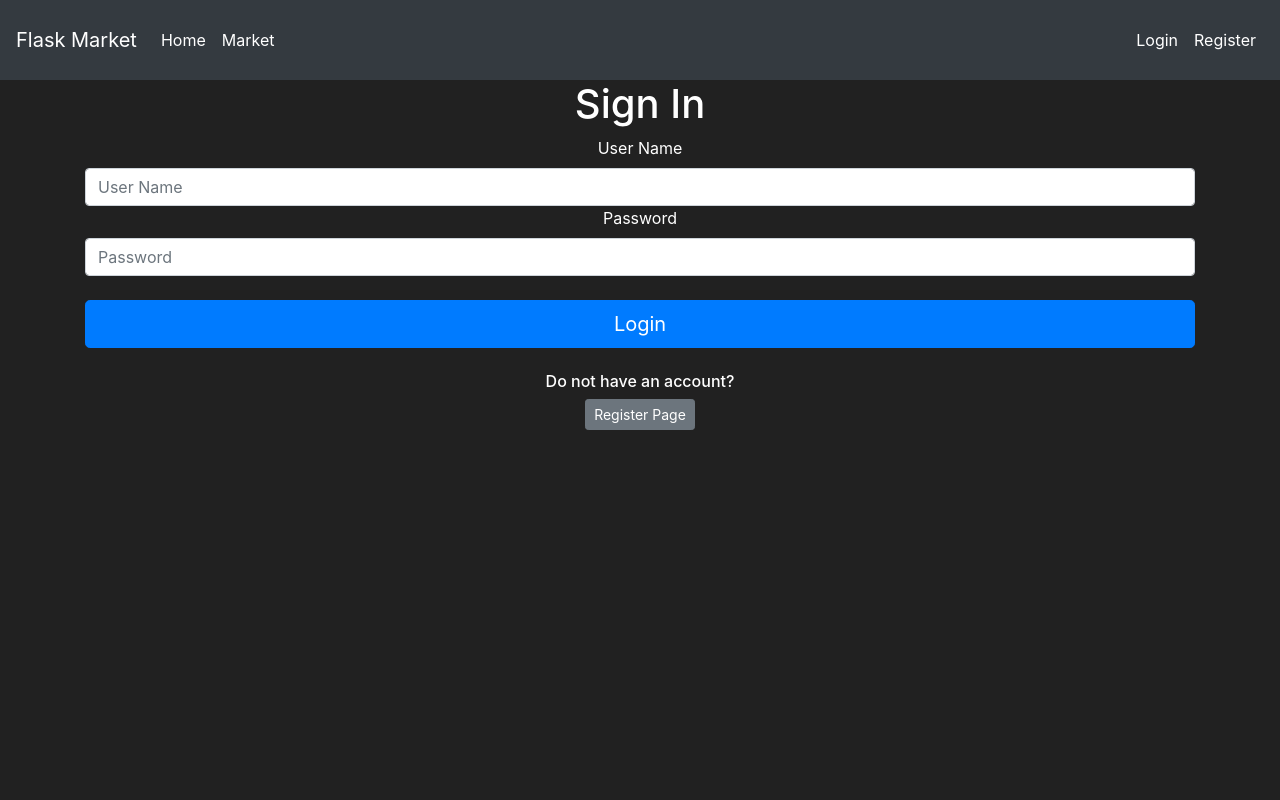
After one commit to JoaoVictorOlve/flask-market, a Flask app: page /login in a window 1280 px wide. The commit adds this page. Run offline with Flask 3, Linux system fonts and the light colour scheme.

Commit message:
adicionando flask market completo

```diff
--- a/market/forms.py
+++ b/market/forms.py
@@ -1,9 +1,33 @@
 from flask_wtf import FlaskForm
 from wtforms import StringField, PasswordField, SubmitField
+from wtforms.validators import Length, EqualTo, DataRequired, ValidationError
+from market.models import User
 
 class RegisterForm(FlaskForm):
-    username = StringField(label='username')
-    email_address = StringField(label='email')
-    password1 = PasswordField(label='password1')
-    password2 = PasswordField(label='password2')
-    submit = SubmitField(label='submit')
+
+    def validate_username(self, username_to_check):
+        user = User.query.filter_by(username=username_to_check.data).first()
+        if user:
+            raise ValidationError('Username already exists!')
+
+    def validate_email_address(self, email_address_to_check):
+        email_address = User.query.filter_by(email_address=email_address_to_check.data).first()
+        if email_address:
+            raise ValidationError('Email already exists!')
+
+    username = StringField(label='User Name:', validators=[Length(min=2, max=30), DataRequired()])
+    email_address = StringField(label='Email:', validators=[DataRequired()])
+    password1 = PasswordField(label='Password:', validators=[Length(min=6), DataRequired()])
+    password2 = PasswordField(label='Confirm Password:', validators=[EqualTo('password1'), DataRequired()])
+    submit = SubmitField(label='Create Account')
+
+class LoginForm(FlaskForm):
+    username = StringField(label='User Name', validators=[DataRequired()])
+    password = StringField(label='Password', validators=[DataRequired()])
+    submit = SubmitField(label='Login')
+
+class PurchaseItemForm(FlaskForm):
+    submit = SubmitField(label='Purchase Item')
+
+class SellItemForm(FlaskForm):
+    submit = SubmitField(label='Sell Item')
--- a/market/routes.py
+++ b/market/routes.py
@@ -1,19 +1,86 @@
 from market import app
-from flask import render_template
-from market.models import Item
-from market.forms import RegisterForm
+from flask import render_template, request, redirect, url_for, flash, get_flashed_messages, request
+from market.models import Item, User
+from market.forms import RegisterForm, LoginForm, PurchaseItemForm, SellItemForm
+from market import db
+from flask_login import login_user, logout_user, login_required, current_user
 
 @app.route('/')
 @app.route('/home')
 def home_page():
     return render_template('home.html')
 
-@app.route('/market')
+@app.route('/market', methods=['GET', 'POST'])
+@login_required
 def market_page():
-    items = Item.query.all()
-    return render_template('market.html', items = items)
+    selling_form = SellItemForm()
+    purchase_form = PurchaseItemForm()
+    if request.method == 'POST':
+        #Purchase Item
+        purchased_item = request.form.get('purchased_item')
+        p_item_object = Item.query.filter_by(name=purchased_item).first()
+        if p_item_object:
+            if current_user.can_purchase(p_item_object):
+                p_item_object.buy(current_user)
+                flash(f"You purchased {p_item_object.name} for {p_item_object.price}$", category='success')
+            else:
+                flash("Sorry, you dont have enough money to purchase this item...", category="info")
+        #Sell Item
+        sold_item = request.form.get('sold_item')
+        s_item_object = Item.query.filter_by(name=sold_item).first()
+        if s_item_object:
+            if current_user.can_sell(s_item_object):
+                s_item_object.sell(current_user)
+                flash(f"You sold {s_item_object.name} for {s_item_object.price}$", category='success')
+            else:
+                flash(f"Something went wrong with selling {s_item_object.name}", category='danger')
 
-@app.route('/register')
+        return redirect(url_for('market_page'))
+
+    if request.method == 'GET':
+        items = Item.query.filter_by(owner=None)
+        owned_items = Item.query.filter_by(owner=current_user.id)
+        return render_template('market.html', items = items, purchase_form=purchase_form, owned_items = owned_items, selling_form = selling_form)
+
+
+@app.route('/register', methods=['GET', 'POST'])
 def register_page():
-    form = RegisterForm
+    form = RegisterForm()
+    if form.validate_on_submit():
+        user_to_create = User(username=form.username.data,
+                              email_address=form.email_address.data,
+                              password=form.password1.data)
+        db.session.add(user_to_create)
+        db.session.commit()
+        login_user(user_to_create)
+        flash(f'Account created! You were logged in as {user_to_create.username}', category='success')
+        return redirect(url_for('market_page'))
+    if form.errors != {}: #If there are not errors from the validations
+        for err_msg in form.errors.values():
+            flash(f'There was an error with creating a user: {err_msg}', category='danger')
+
     return render_template('register.html', form=form)
+
+@app.route('/login', methods=['GET', 'POST'])
+def login_page():
+    form = LoginForm()
+    if form.validate_on_submit():
+        attempted_user = User.query.filter_by(username=form.username.data).first()
+        if attempted_user and attempted_user.check_password_correction(
+            attempted_password=form.password.data
+        ):
+            login_user(attempted_user)
+            flash(f'Logged as {attempted_user.username}', category='success')
+            return redirect(url_for('market_page'))
+        else:
+            flash('Something is wrong! Check the username and password', category='danger')
+
+
+
+    return render_template('login.html', form=form)
+
+@app.route('/logout')
+def logout_page():
+    logout_user()
+    flash('You have been logged out!', category='info')
+    return redirect(url_for('home_page'))
--- a/market/templates/base.html
+++ b/market/templates/base.html
@@ -17,7 +17,7 @@
     <header>
         <!-- Fixed navbar -->
         <nav class="navbar navbar-expand-md navbar-dark fixed-top bg-dark">
-            <a class="navbar-brand" href="#">Flask Market</a>
+            <a class="navbar-brand" href="{{url_for('home_page')}}">Flask Market</a>
             <button class="navbar-toggler" type="button" data-toggle="collapse" data-target="#navbarCollapse" aria-controls="navbarCollapse" aria-expanded="false" aria-label="Toggle navigation">
             <span class="navbar-toggler-icon"></span>
             </button>
@@ -30,21 +30,57 @@
                 <a class="nav-link" href="{{url_for('market_page')}}">Market</a>
                 </li>
             </ul>
+
+            {% if current_user.is_authenticated %}
+
             <ul class="navbar-nav mr-right">
-            <li class="nav-item active">
-                <a class="nav-link" href="#">Login</a>
-            </li>
-            <li class="nav-item active">
-                <a class="nav-link" href="{{url_for('register_page')}}">Register</a>
-            </li>
+              <li class="nav-item">
+                <a class="nav-link" style="color:lawngreen; font-weight:bold">
+                  <i class="fas fa-coins">💵</i>
+                  {{ current_user.prettier_budget }}$
+                </a>
+              </li>
+              <li class="nav-item active">
+                <a class="nav-link">Welcome {{ current_user.username }}!</a>
+              </li>
+              <li class="nav-item active">
+                  <a class="nav-link" href="{{ url_for('logout_page') }}">Logout</a>
+              </li>
             </ul>
+
+            {% else %}
+
+            <ul class="navbar-nav mr-right">
+              <li class="nav-item active">
+                  <a class="nav-link" href="{{url_for('login_page')}}">Login</a>
+              </li>
+              <li class="nav-item active">
+                  <a class="nav-link" href="{{url_for('register_page')}}">Register</a>
+              </li>
+              </ul>
+
+            {% endif %}
             </div>
         </nav>
     </header>
 
+    {% with messages = get_flashed_messages(with_categories = true) %}
+      {% if messages %}
+        {% for category, message in messages %}
+        <div class="alert alert-{{ category }}">
+          <button type="button" class="m1-2 mb-1 close" data-dismiss="alert" aria-label="Close">
+            <span aria-hidden="true">&times;</span>
+          </button>
+          {{ message }}
+        </div>
+        {% endfor %}
+      {% endif %}
+    {% endwith %}
+
+    <body>
       {% block content %}
       {% endblock %}
-
+    </body>
 
 
     <!-- Optional JavaScript -->
@@ -61,6 +97,7 @@
         flex-direction:column;
         background-color:#212121;
         color: white;
+        text-align:center;
     }
     header, header nav{
         height:10vh;
--- /dev/null
+++ b/market/templates/login.html
@@ -0,0 +1,33 @@
+{% extends 'base.html' %}
+{% block title %}
+Login Page
+{% endblock %}
+
+{% block content %}
+
+<div class="text-center">
+     <div class="container">
+
+        <h1>Sign In</h1>
+
+        <form method="POST" class="form-signin" style="color:white">
+            {{ form.hidden_tag() }}
+
+            {{ form.username.label() }}
+            {{ form.username(class="form-control", placeholder="User Name") }}
+
+            {{ form.password.label() }}
+            {{ form.password(class="form-control", placeholder="Password") }}
+            <br>
+            {{ form.submit(class="btn btn-lg btn-block btn-primary")}}
+        </form>
+     </div>
+     <br>
+
+     <div class="checkbox nb-3">
+        <h6>Do not have an account?</h6>
+        <a class="btn btn-sm btn-secondary" href="{{ url_for('register_page') }}">Register Page</a>
+     </div>
+</div>
+
+{% endblock %}
```
Also changed, not shown: market/__init__.py (+7 -1 lines), market/models.py (+43 -2 lines), market/templates/home.html (+10 -1 lines), market/templates/includes/items_modals.html (added, +74 -0 lines), market/templates/includes/owned_items_modals.html (added, +31 -0 lines), market/templates/market.html (+32 -5 lines), market/templates/register.html (+32 -4 lines), requirements.txt (added, +111 -0 lines), README.md (deleted), instance/market.db (deleted), market/market.db (added).
